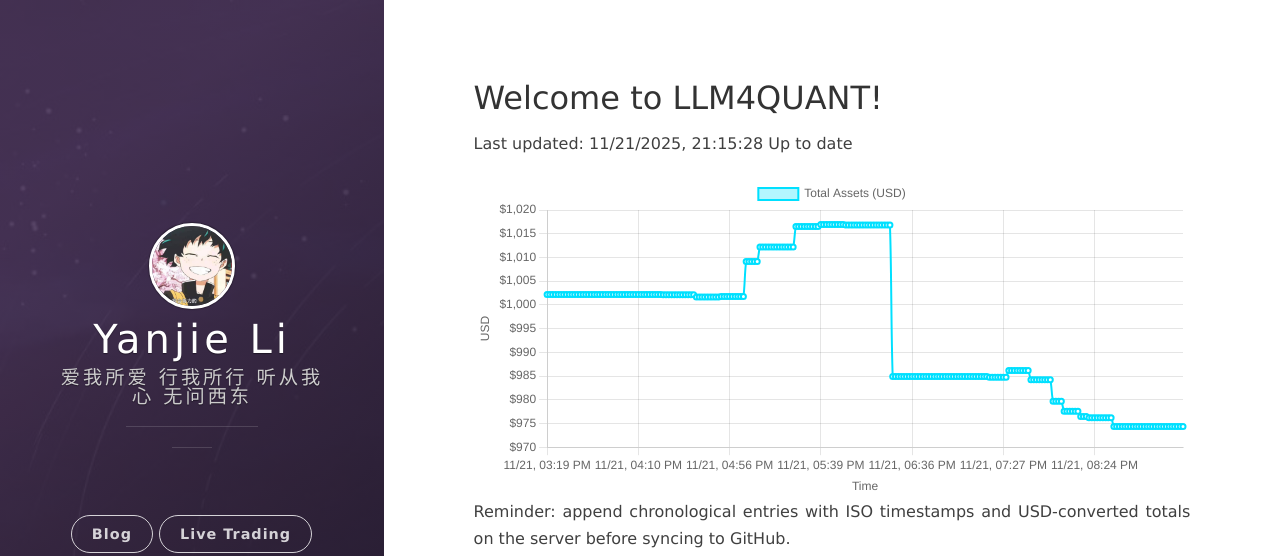
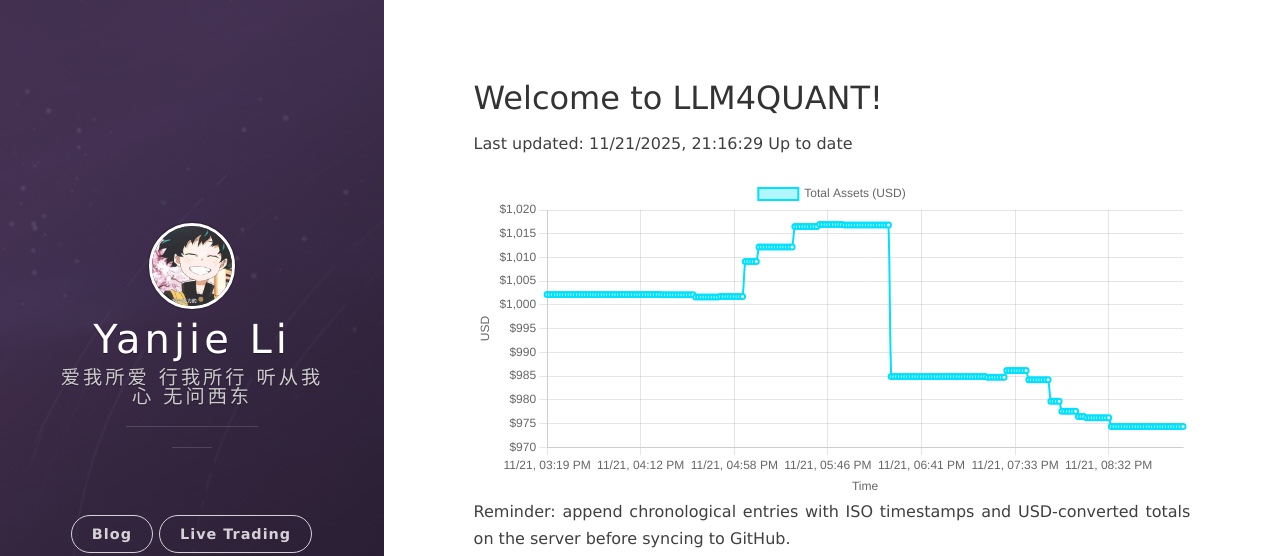
Before and after one commit to leeyegy/leeyegy.github.io, a Jekyll site: the page built from live-trading.html, in a window 1280 px wide. Shown: the top 556 px of the page. Built offline with Jekyll 4.4.1, drawn with Linux system fonts in a browser that asks for light colours; nearby versions of some CDN libraries.

Commit message:
AccountMonitor: update balance history 2025-11-22T05:16:29+08:00

```diff
--- a/assets/data/binance/balance-history.json
+++ b/assets/data/binance/balance-history.json
@@ -1,5 +1,5 @@
 {
-  "generatedAt": "2025-11-22T05:15:28+08:00",
+  "generatedAt": "2025-11-22T05:16:29+08:00",
   "asset": "total_usd_value",
   "history": [
     {
@@ -925,6 +925,10 @@
     {
       "timestamp": "2025-11-22T05:15:28+08:00",
       "totalUsd": 974.36593718
+    },
+    {
+      "timestamp": "2025-11-22T05:16:29+08:00",
+      "totalUsd": 974.36593718
     }
   ]
 }
```
